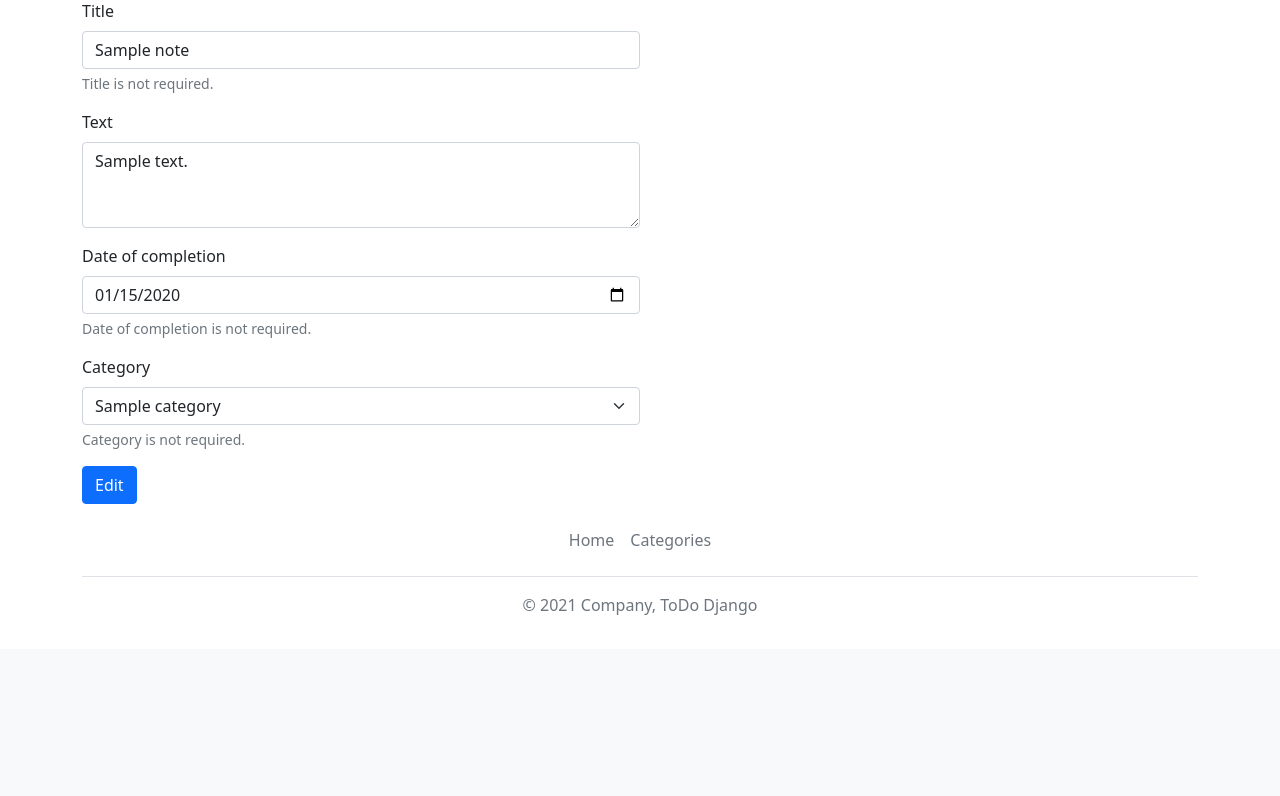
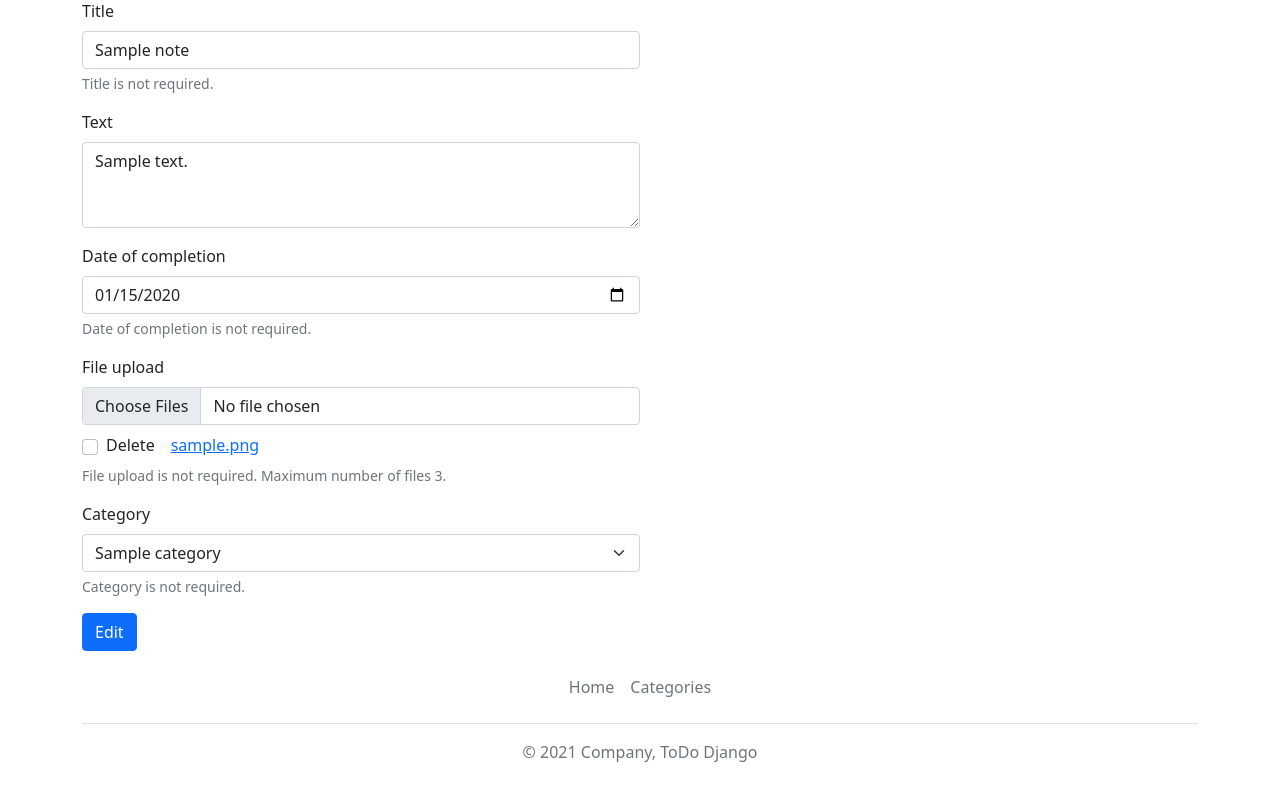
Before and after one commit to Zer0S2m/ToDo_Django, a Django app: page /note/edit/1/ in a window 1280 px wide. Shown: the part 169-965 px from the top of the page. Before the commit the page ends 784 px from the top, so only its background shows below. Run offline with Django 3.2, Linux system fonts and the light colour scheme; a user stored in the database is signed in; tables that the repository leaves empty hold one stand-in row (values such as "Sample post"); parts of the project's set-up code (start-up, migrations or seed data) failed here and were passed over.

Commit message:
работа с файлами для заметки

```diff
--- a/ToDo/ToDo/settings.py
+++ b/ToDo/ToDo/settings.py
@@ -70,7 +70,8 @@ TEMPLATES = [
                 'django.contrib.messages.context_processors.messages',
             ],
             "builtins": [
-                'engine.templatetags.count_notes'
+                'engine.templatetags.count_notes',
+                'engine.templatetags.file_user',
             ],
         },
     },
--- a/ToDo/engine/mixins.py
+++ b/ToDo/engine/mixins.py
@@ -1,4 +1,5 @@
 from .models import Category
+from .models import File
 
 
 class MixinNote():
@@ -18,6 +19,16 @@ class MixinNote():
 
 		return True
 
+	def create_files_for_user(self, user):
+		files = []
+
+		for file in self.request.FILES.getlist("files"):
+			new_file = File(file = file, user = user)
+			new_file.save()
+
+			files.append(new_file)
+
+		return files
 
 class MixinCategory():
 	def check_is_category_user(self):
--- a/ToDo/engine/templates/detail_note.html
+++ b/ToDo/engine/templates/detail_note.html
@@ -1,4 +1,5 @@
 {% extends 'base.html' %}
+{% load file_user %}
 
 {% block title %}
 	ToDo Django - Note detail
@@ -28,7 +29,7 @@
 			{% endif %}
 			{% if note.files.all %}
 				{% for file in note.files.all %}
-					<a href="{{ file.file.url }}" class="link d-flex">{{ file.file.name }}</a>
+					<a href="{{ file.file.url }}" class="link d-flex">{{ file_user|get_name_file_user:file.file.name }}</a>
 				{% endfor %}
 			{% endif %}
 			<div class="d-flex mt-3">
--- a/ToDo/engine/templates/edit_note.html
+++ b/ToDo/engine/templates/edit_note.html
@@ -1,4 +1,5 @@
 {% extends 'base.html' %}
+{% load file_user %}
 
 {% block title %}
 	ToDo Django - Edit note
@@ -8,17 +9,17 @@
 	<div>
 		<h1>Edit note</h1>
 		<div class="mt-3 w-50">
-			<form method="post">
+			<form method="post" enctype="multipart/form-data">
 				{% csrf_token %}
 				<div class="mb-3">
-					<label for="exampleInputTitle1" class="form-label">Title</label>
+					<label for="exampleInputTitle1" class="form-label">{{ form.title.label }}</label>
 					{% if form.title.value %}
 						<input type="text" value="{{ form.title.value }}" class="form-control" id="exampleInputTitle1" name="title">
 					{% else %}
 						<input type="text" class="form-control" name="title">
 					{% endif %}
 					<p class="form-text">
-						Title is not required.
+						{{ form.title.help_text }}
 					</p>
 				</div>
 				<div class="mb-3">
@@ -26,14 +27,14 @@
 					<textarea class="form-control" value="{{ form.text.value }}" id="exampleFormControlTextarea1" rows="3" name="text" required>{{ form.text.value }}</textarea>
 				</div>
 				<div class="mb-3">
-					<label for="completion_date" class="form-label">Date of completion</label>
+					<label for="completion_date" class="form-label">{{ form.completion_date.label }}</label>
 					{% if due_date %}
 						<input type="date" name="completion_date" id="completion_date" class="form-control" value="{{ due_date }}">
 					{% else %}
 						<input type="date" name="completion_date" id="completion_date" class="form-control">
 					{% endif %}
 					<p class="form-text">
-						Date of completion is not required.
+						{{ form.completion_date.help_text }}
 					</p>
 					<div class="form-error mb-3">
 						{% if form.completion_date.errors %}
@@ -44,6 +45,33 @@
 							</div>
 						{% endif %}
 					</div>
+				</div>
+				<div class="mb-3">
+					<label for="exampleFormFile1" class="form-label">{{ form.files.label }}</label>
+					{{ form.files }}
+					{% if form.files.errors %}
+						<div class="alert alert-danger mt-2" role="alert">
+							{% for error in form.files.errors %}
+								<p class="mb-0">{{ error }}</p>
+							{% endfor %}
+						</div>
+					{% endif %}
+					<div class="mt-2 mb-2">
+						{% if form.files.value %}
+							{% for file in form.files.value %}
+								<div class="d-flex align-items-center">
+									<div class="d-flex align-items-center me-3">
+										<input class="form-check-input me-2" type="checkbox" id="{{ file.id }}" name="deleted_files" value="{{ file.id }}">
+										<label for="{{ file.id }}" class="form-label mb-0">Delete</label>
+									</div>
+									<a href="{{ file.file.url }}" class="link d-flex">{{ file_user|get_name_file_user:file.file.name }}</a>
+								</div>
+							{% endfor %}
+						{% endif %}
+					</div>
+					<p class="form-text">
+						{{ form.files.help_text }}
+					</p>
 				</div>
 				{% if categories %}
 					<div class="mb-3">
--- /dev/null
+++ b/ToDo/engine/templatetags/file_user.py
@@ -0,0 +1,9 @@
+from django import template
+
+
+register = template.Library()
+
+@register.filter
+def get_name_file_user(dictionary, path):
+    path_split = path.split("/")
+    return path_split[-1]
--- a/ToDo/engine/views.py
+++ b/ToDo/engine/views.py
@@ -1,5 +1,4 @@
 from datetime import datetime
-from distutils.command import upload
 
 from django.shortcuts import render
 from django.shortcuts import redirect
@@ -151,6 +150,21 @@ class NoteUpdateView(LoginRequiredMixin, UpdateView, MixinNote):
 	form_class = NoteForm
 
 	def form_valid(self, form):
+		is_files_user = self.check_is_files_user(self.request.POST.getlist("deleted_files"))
+		if is_files_user:
+			self.deletes_files(self.request.POST.getlist("deleted_files"))
+		else:
+			form.errors["files"] = ["Files do not exist!"]
+			return super().form_invalid(form)
+
+		len_received_files = len(self.request.FILES.getlist("files"))
+		len_current_files = len(self.object.files.all())
+
+		if len_received_files + len_current_files > 3:
+			form.errors["files"] = ["File limit exceeded! Maximum number of files 3!"]
+			return super().form_invalid(form)
+
+		files = self.create_files_for_user(self.request.user)
 		category_id = self.request.POST.get("category")
 		object = form.save(commit = False)
 
@@ -158,6 +172,9 @@ class NoteUpdateView(LoginRequiredMixin, UpdateView, MixinNote):
 			object.category = Category.objects.filter(
 				pk = category_id
 			).first()
+
+		if files:
+			object.files.add(*files)
 
 		object.save()
 
@@ -180,6 +197,23 @@ class NoteUpdateView(LoginRequiredMixin, UpdateView, MixinNote):
 			return render(self.request, "404.html", status = 404)
 
 		return super().get(request, *args, **kwargs)
+
+	def deletes_files(self, id_files):
+		for id_file in id_files:
+			deleted_file = File.objects.filter(
+				user = self.request.user,
+				id = int(id_file)
+			).first()
+			deleted_file.delete()
+
+	def check_is_files_user(self, id_files):
+		files_user_id = [file_user.id for file_user in self.object.files.all()]
+
+		for id_file in id_files:
+			if not int(id_file) in files_user_id:
+				return False
+
+		return True
 
 
 class NoteCreateView(LoginRequiredMixin, CreateView, MixinNote):
@@ -206,8 +240,11 @@ class NoteCreateView(LoginRequiredMixin, CreateView, MixinNote):
 		return form
 
 	def form_valid(self, form):
-		files = []
 		form = self.set_cleaned_data_form(form)
+
+		if len(self.request.FILES.getlist("files")) > 3:
+			form.errors["files"] = ["File limit exceeded! Maximum number of files 3!"]
+			return super().form_invalid(form)
 
 		self.object = form.save(commit = False)
 
@@ -217,18 +254,7 @@ class NoteCreateView(LoginRequiredMixin, CreateView, MixinNote):
 
 		self.object.save()
 
-		if len(self.request.FILES.getlist("files")) > 3:
-			form.errors["files"] = "File limit exceeded! Maximum number of files 3!"
-			return render(self.request, "create_note.html", {"form": form})
-
-		for file in self.request.FILES.getlist("files"):
-			new_file = File(
-				file = file,
-				user = form.cleaned_data["user"]
-			)
-			new_file.save()
-			files.append(new_file)
-
+		files = self.create_files_for_user(form.cleaned_data["user"])
 		if files:
 			self.object.files.add(*files)
 
```
